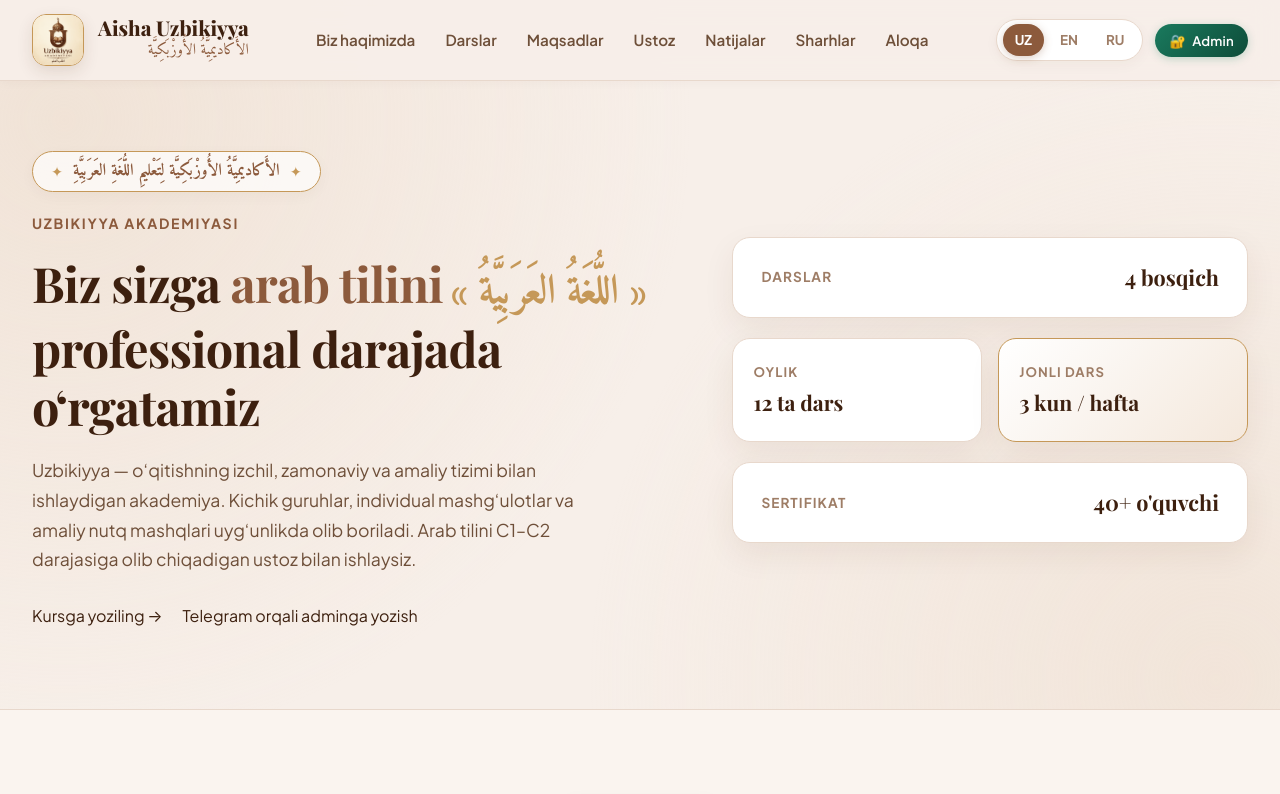
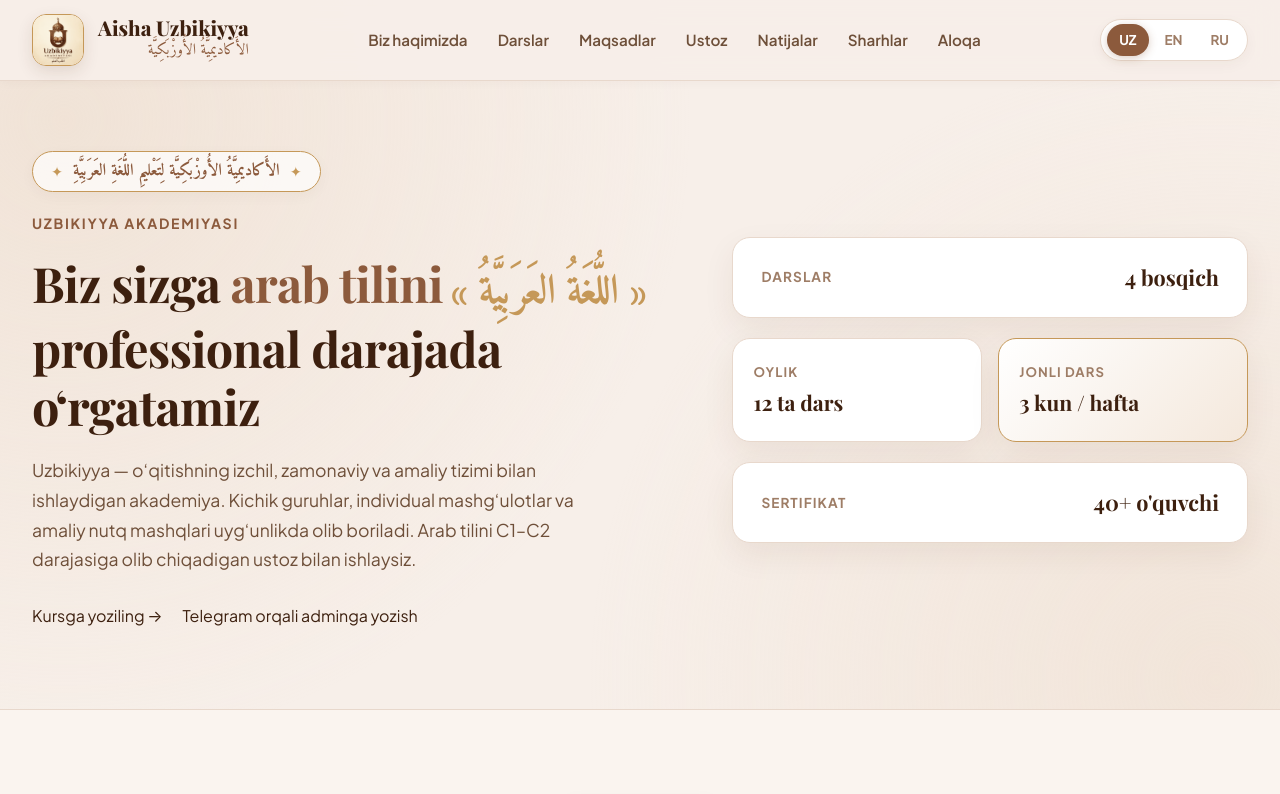
Before and after one commit to azizainoyatova412-pixel/Arabic-academy, a React (Create React App) app in the folder frontend/: page / in a window 1280 px wide. Shown: the top 794 px of the page. Built offline with nearby package versions, Linux system fonts and the light colour scheme; no server answers; a web font is replaced by a local one.

Commit message:
saytning final touch

```diff
--- a/frontend/src/pages/Landing.js
+++ b/frontend/src/pages/Landing.js
@@ -90,7 +90,12 @@
         {
           icon: '✈️',
           title: 'Xalqaro karyera',
-          desc: "Diplomatiya, xalqaro tashkilotlar, savdo va turizm sohalarida arab tilini bilib keng imkoniyatlarga ega bo‘ling.",
+          desc: "Diplomatiya, xalqaro tashkilotlar, savdo va turizm sohalarda arab tilini bilib keng imkoniyatlarga ega bo‘ling.",
+        },
+        {
+          icon: '🤝',
+          title: 'Elchixonalar, konsulliklar va xalqaro tashkilotlarda maslahatchi yoki mutaxassis',
+          desc: "BMT, Islom taraqqiyot banki kabi xalqaro tashkilotlarda faoliyat yuritish.",
         },
       ],
     },
@@ -421,29 +426,7 @@
               ))}
             </div>
 
-            <a
-              href="/admin"
-              className="topbar-admin-link"
-              style={{
-                display: 'inline-flex',
-                alignItems: 'center',
-                gap: '6px',
-                padding: '6px 14px',
-                borderRadius: '999px',
-                background: 'linear-gradient(135deg, #1A7A5E 0%, #0e4c39 100%)',
-                color: '#ffffff',
-                textDecoration: 'none',
-                fontSize: '0.82rem',
-                fontWeight: '600',
-                letterSpacing: '0.02em',
-                boxShadow: '0 2px 8px rgba(26, 122, 94, 0.25)',
-                transition: 'all 0.2s ease',
-              }}
-              title="Admin boshqaruv paneliga o'tish"
-            >
-              <span>🔐</span>
-              <span>Admin</span>
-            </a>
+
           </div>
         </div>
       </header>
```
